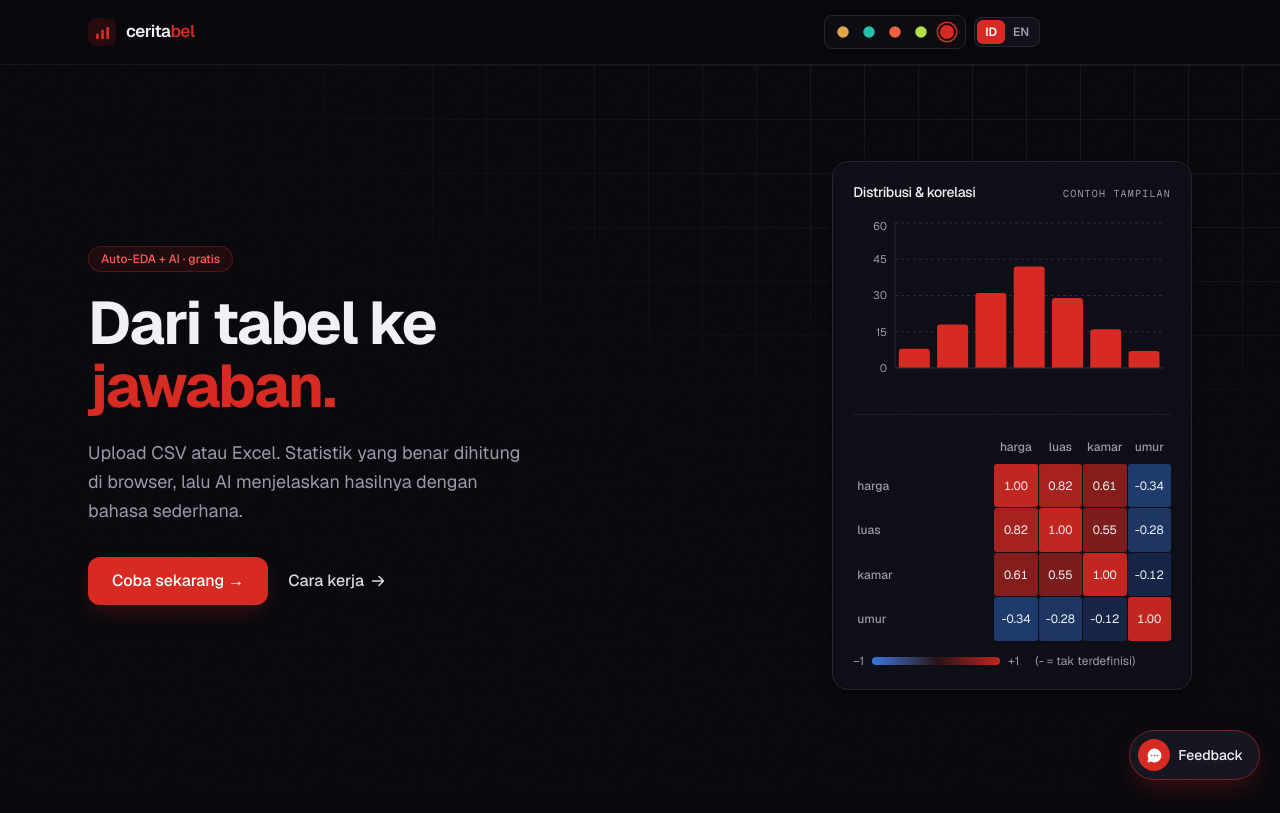
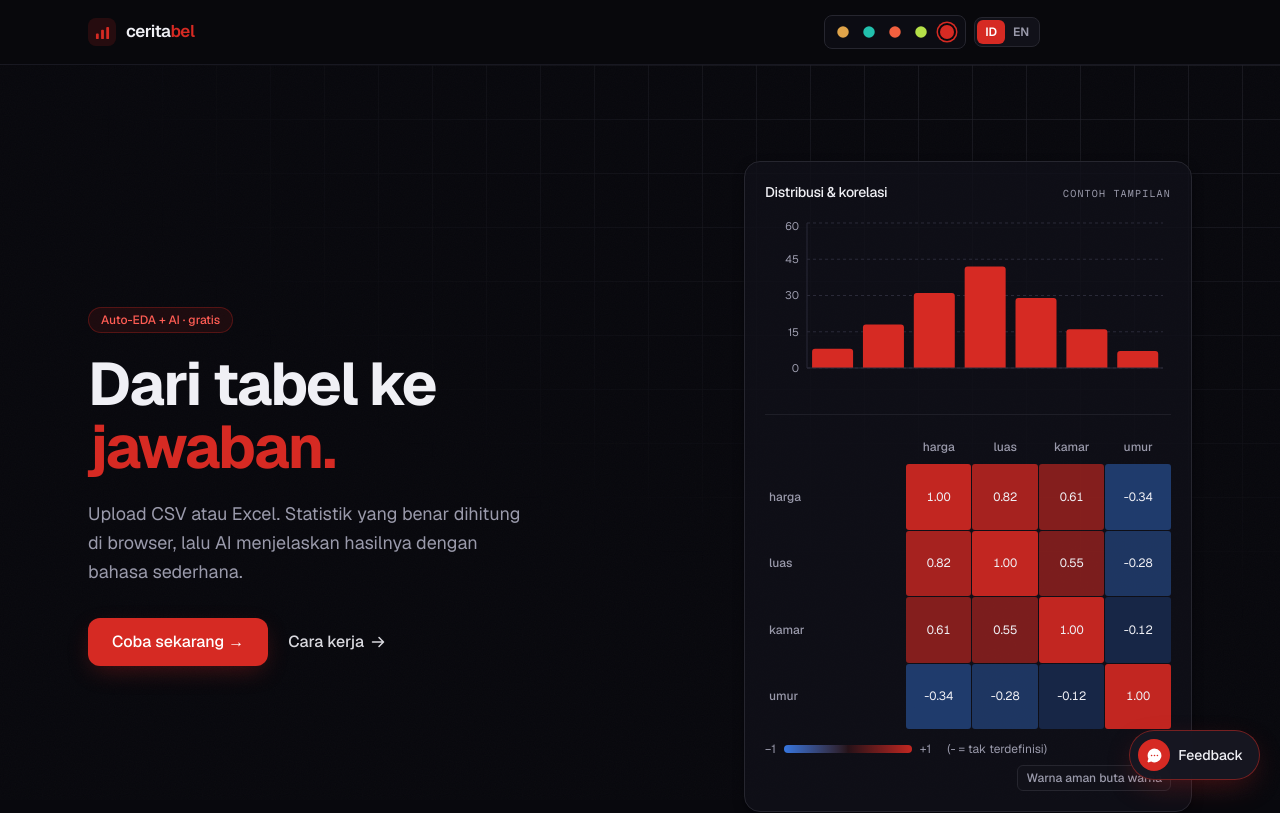
Before and after one commit to zpjosephi/ceritabel, a Next.js app: page / in a window 1280 px wide. Shown: the top 813 px of the page. Built offline with nearby package versions, Linux system fonts and the light colour scheme.

Commit message:
heatmap: colorblind-safe scale toggle (fixed blue-orange diverging pair)

```diff
--- a/components/CorrelationHeatmap.tsx
+++ b/components/CorrelationHeatmap.tsx
@@ -1,24 +1,62 @@
 "use client";
 
+import { useSyncExternalStore } from "react";
 import type { CorrelationMatrix } from "@/lib/types";
 import { useLang } from "./LanguageProvider";
 
 /* Negative pole = a fixed cool blue (NOT the rose --negative, which is warm and
-   reads "all red" next to the warm brand accent). A blue↔accent diverging scale
-   keeps + and − visually distinct - the whole point of a correlation heatmap. */
+   reads "all red" next to the warm brand accent). A blue<->accent diverging scale
+   keeps + and - visually distinct - the whole point of a correlation heatmap. */
 const CORR_NEG = "#3b82f6";
+
+/* Colorblind-safe positive pole: blue<->orange is the classic diverging pair
+   that stays distinguishable across all common CVD types. Fixed on purpose:
+   in safe mode the scale must NOT follow the themeable accent (a teal or lime
+   accent would collapse the two poles for some viewers). Orange sits near the
+   semantic warning hue, but here it encodes measurement, not caution; the
+   trade-off is deliberate and only active in safe mode. */
+const CORR_POS_CVD = "#f59e0b";
+
+/* Colorblind-safe mode is a tiny cross-component setting; persisted in
+   localStorage and broadcast with an event so every open heatmap follows. */
+const CVD_KEY = "ceritabel-cvd-safe";
+const CVD_EVENT = "ceritabel:cvdchange";
+
+function subscribeCvd(cb: () => void) {
+  window.addEventListener(CVD_EVENT, cb);
+  window.addEventListener("storage", cb);
+  return () => {
+    window.removeEventListener(CVD_EVENT, cb);
+    window.removeEventListener("storage", cb);
+  };
+}
+function readCvd(): boolean {
+  try {
+    return localStorage.getItem(CVD_KEY) === "1";
+  } catch {
+    return false;
+  }
+}
+function writeCvd(v: boolean) {
+  try {
+    localStorage.setItem(CVD_KEY, v ? "1" : "0");
+  } catch {
+    /* private mode: the toggle still works for this render via the event */
+  }
+  window.dispatchEvent(new Event(CVD_EVENT));
+}
 
 /**
  * Diverging color for a Pearson r in [-1, 1]:
- *  negative → cool blue, 0 → neutral surface, positive → the live accent.
- * Positive stays tied to --accent so it still echoes the theme; negative is a
- * fixed cool hue so the two poles always contrast.
+ *  negative -> cool blue, 0 -> neutral surface, positive -> the live accent
+ *  (or a fixed orange when colorblind-safe mode is on).
  */
-function colorFor(r: number | null): string {
+function colorFor(r: number | null, cvdSafe: boolean): string {
   if (r === null) return "transparent";
   const mag = Math.min(1, Math.abs(r));
   const pct = (0.12 + mag * 0.78) * 100;
-  const base = r >= 0 ? "var(--accent)" : CORR_NEG;
+  const pos = cvdSafe ? CORR_POS_CVD : "var(--accent)";
+  const base = r >= 0 ? pos : CORR_NEG;
   return `color-mix(in srgb, ${base} ${pct}%, transparent)`;
 }
 
@@ -28,12 +66,14 @@ export default function CorrelationHeatmap({
   cm: CorrelationMatrix;
 }) {
   const { t } = useLang();
+  const cvdSafe = useSyncExternalStore(subscribeCvd, readCvd, () => false);
   const { fields, matrix } = cm;
   if (fields.length < 2) {
     return <p className="text-sm text-muted">{t("corrNeed2")}</p>;
   }
 
   const n = fields.length;
+  const pos = cvdSafe ? CORR_POS_CVD : "var(--accent)";
 
   return (
     <div className="overflow-x-auto">
@@ -62,20 +102,33 @@ export default function CorrelationHeatmap({
             rowField={rowField}
             values={matrix[i]}
             fields={fields}
+            cvdSafe={cvdSafe}
           />
         ))}
       </div>
 
-      <div className="mt-3 flex items-center gap-2 text-xs text-muted">
+      <div className="mt-3 flex flex-wrap items-center gap-2 text-xs text-muted">
         <span>−1</span>
         <span
           className="h-2 w-32 rounded-full"
           style={{
-            background: `linear-gradient(to right, color-mix(in srgb, ${CORR_NEG} 90%, transparent), color-mix(in srgb, var(--accent) 12%, transparent), color-mix(in srgb, var(--accent) 90%, transparent))`,
+            background: `linear-gradient(to right, color-mix(in srgb, ${CORR_NEG} 90%, transparent), color-mix(in srgb, ${pos} 12%, transparent), color-mix(in srgb, ${pos} 90%, transparent))`,
           }}
         />
         <span>+1</span>
         <span className="ml-2">{t("corrUndef")}</span>
+        <button
+          type="button"
+          aria-pressed={cvdSafe}
+          onClick={() => writeCvd(!cvdSafe)}
+          className={`ml-auto rounded-md border px-2 py-1 text-xs font-medium transition ${
+            cvdSafe
+              ? "border-accent/40 bg-accent/15 text-accent-strong"
+              : "border-border bg-surface text-muted hover:border-border-strong hover:text-foreground"
+          }`}
+        >
+          {t("corrCvdToggle")}
+        </button>
       </div>
     </div>
   );
@@ -85,10 +138,12 @@ function Row({
   rowField,
   values,
   fields,
+  cvdSafe,
 }: {
   rowField: string;
   values: (number | null)[];
   fields: string[];
+  cvdSafe: boolean;
 }) {
   return (
     <>
@@ -102,7 +157,7 @@ function Row({
         <div
           key={`c-${rowField}-${fields[j]}`}
           className="flex aspect-square items-center justify-center rounded-[3px] tabular-nums text-foreground"
-          style={{ background: colorFor(r) }}
+          style={{ background: colorFor(r, cvdSafe) }}
           title={`${rowField} × ${fields[j]}: ${r === null ? "-" : r.toFixed(2)}`}
         >
           {r === null ? "-" : r.toFixed(2)}
--- a/lib/i18n.ts
+++ b/lib/i18n.ts
@@ -178,6 +178,21 @@ const ID: Dict = {
   rangeLabel: "Rentang {x}",
   corrNeed2: "Butuh minimal 2 kolom numerik untuk matriks korelasi.",
   corrUndef: "(- = tak terdefinisi)",
+  corrCvdToggle: "Warna aman buta warna",
+
+  // printable report
+  reportBtn: "Unduh laporan (PDF)",
+  reportHint: "Membuka dialog cetak; pilih 'Save as PDF'.",
+  reportTitle: "Laporan analisis data",
+  reportRows: "baris",
+  reportCols: "kolom",
+  reportNumeric: "Statistik numerik",
+  reportCategorical: "Kolom kategorikal",
+  reportCorr: "Korelasi antar kolom numerik",
+  reportInsight: "Insight AI",
+  reportTopCat: "Kategori teratas",
+  reportUnique: "unik",
+  reportMadeWith: "Dihasilkan dengan ceritabel. Semua statistik dihitung di browser; AI hanya menjelaskan.",
   scatterNeed2: "Butuh minimal 2 kolom numerik untuk scatter plot.",
   regLine: "Garis regresi",
   regUnavailable:
@@ -496,6 +511,21 @@ const EN: Dict = {
   rangeLabel: "Range {x}",
   corrNeed2: "Need at least 2 numeric columns for a correlation matrix.",
   corrUndef: "(- = undefined)",
+  corrCvdToggle: "Colorblind-safe colors",
+
+  // printable report
+  reportBtn: "Download report (PDF)",
+  reportHint: "Opens the print dialog; choose 'Save as PDF'.",
+  reportTitle: "Data analysis report",
+  reportRows: "rows",
+  reportCols: "columns",
+  reportNumeric: "Numeric statistics",
+  reportCategorical: "Categorical columns",
+  reportCorr: "Correlation between numeric columns",
+  reportInsight: "AI insight",
+  reportTopCat: "Top category",
+  reportUnique: "unique",
+  reportMadeWith: "Generated with ceritabel. Every statistic is computed in the browser; the AI only explains.",
   scatterNeed2: "Need at least 2 numeric columns for a scatter plot.",
   regLine: "Regression line",
   regUnavailable:
```
